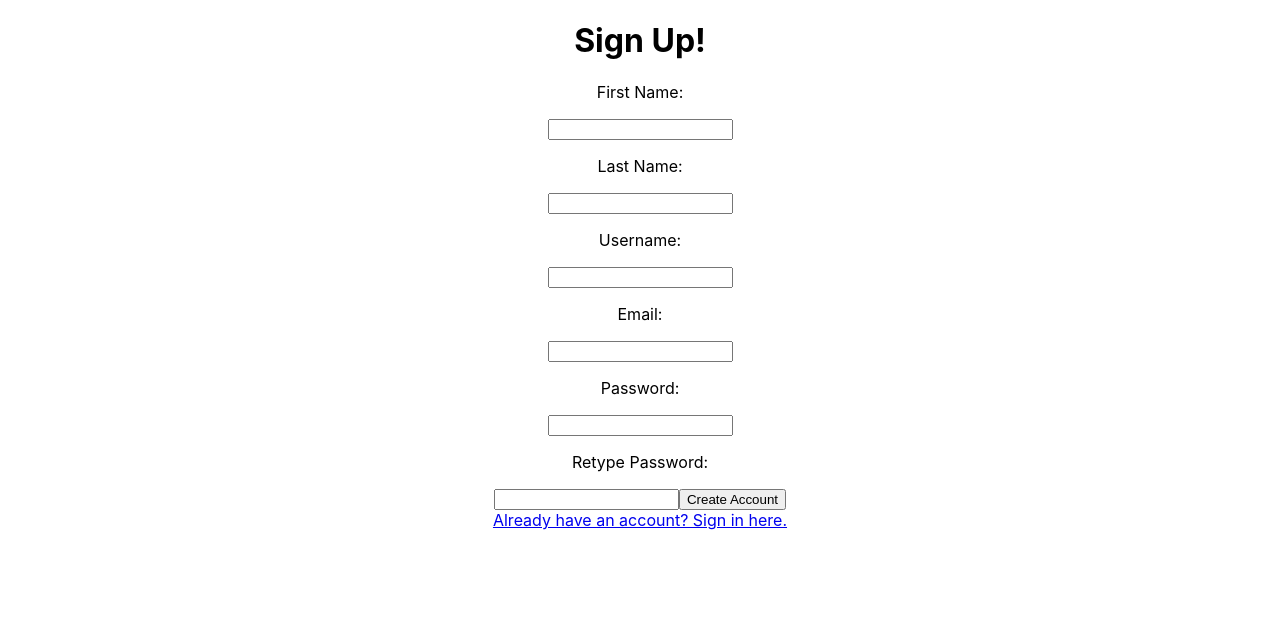
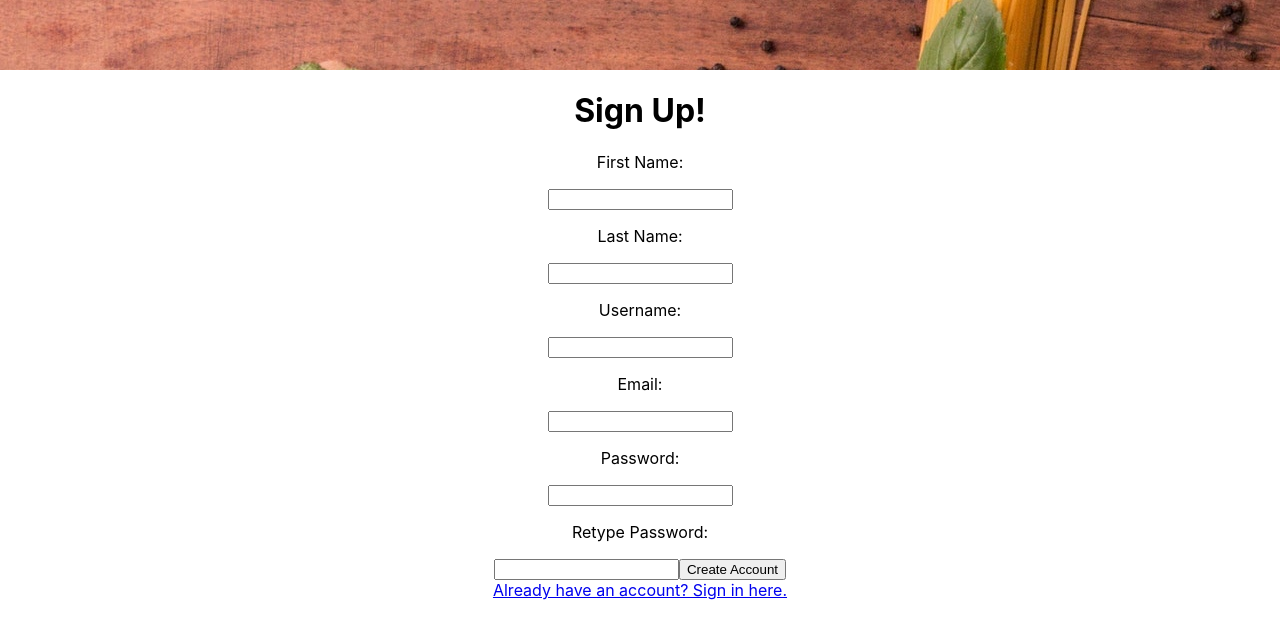
Before and after one commit to BloomTech-Labs/Labs8-Cookbook, a React (Create React App) app in the folder cookbook/: page /signup in a window 1280 px wide. Shown: the top 638 px of the page. Built offline with nearby package versions, Linux system fonts and the light colour scheme.

Commit message:
added header component

```diff
--- a/cookbook/src/App.js
+++ b/cookbook/src/App.js
@@ -12,11 +12,9 @@ class App extends Component {
   render() {
     return (
       <div className="app">
-        <div className="container">
           <Route exact path='/' component={LandingPage}/>
           <Route path='/signin' component={Signin}/>
           <Route path='/signup' component={Signup}/>
-        </div>
       </div>
     );
   }
--- /dev/null
+++ b/cookbook/src/Components/Header.js
@@ -0,0 +1,12 @@
+import React from 'react';
+
+
+const Header = () => {
+    return (
+        <div className='header'>
+
+        </div>
+    );
+}
+
+export default Header;
--- a/cookbook/src/Components/LandingPage.js
+++ b/cookbook/src/Components/LandingPage.js
@@ -3,7 +3,9 @@ import React from 'react';
 
 const LandingPage = () => {
     return (
-        <div className='containerLP'></div>
+        <div className='containerLP'>
+
+        </div>
      );
 }
 
--- a/cookbook/src/Components/Signup.js
+++ b/cookbook/src/Components/Signup.js
@@ -1,5 +1,8 @@
 import React, { Component } from 'react';
 import { Link } from 'react-router-dom';
+
+import Header from './Header';
+
 
 class Signup extends Component {
     constructor() {
@@ -21,6 +24,7 @@ class Signup extends Component {
     render() {
         return (
             <div className='signUp'>
+                <Header />
                 <h1>Sign Up!</h1>
                 <form>
                     <p>First Name:</p>
--- a/cookbook/src/Styles/css/index.css
+++ b/cookbook/src/Styles/css/index.css
@@ -4,8 +4,10 @@
   justify-content: center;
   width: 100%;
 }
-.app .container {
+.header {
   width: 100%;
+  background-image: url("../../Images/headerImg.jpg");
+  height: 70px;
 }
 .containerLP {
   border: 1px solid red;
--- a/cookbook/src/Styles/less/app.less
+++ b/cookbook/src/Styles/less/app.less
@@ -3,9 +3,4 @@
     display: flex;
     justify-content: center;
     width: 100%;
-
-
-    .container {
-        width: 100%;
-    }
 }
--- /dev/null
+++ b/cookbook/src/Styles/less/header.less
@@ -0,0 +1,5 @@
+.header {
+    width: 100%;
+    background-image: url("../../Images/headerImg.jpg");
+    height: 70px;
+}
--- a/cookbook/src/Styles/less/index.less
+++ b/cookbook/src/Styles/less/index.less
@@ -2,6 +2,8 @@
 
 @import 'app.less';
 
+@import 'header.less';
+
 @import 'landingPage.less';
 
 @import 'signup.less';
```
Also changed, not shown: cookbook/src/Images/headerImg.jpg (added), cookbook/src/Images/titleImg.jpeg (renamed from cookbook/src/Images/Landing.jpeg).
